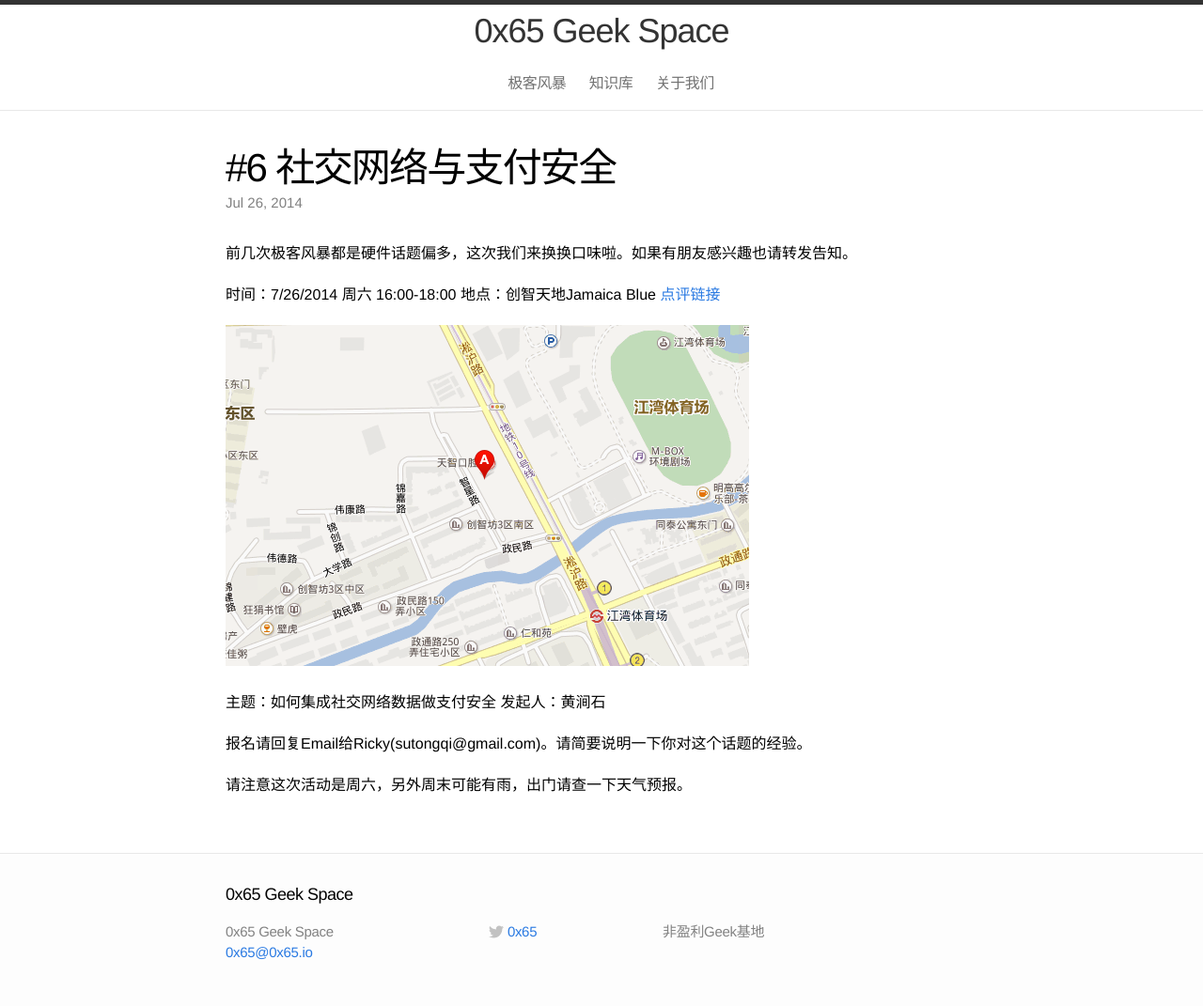
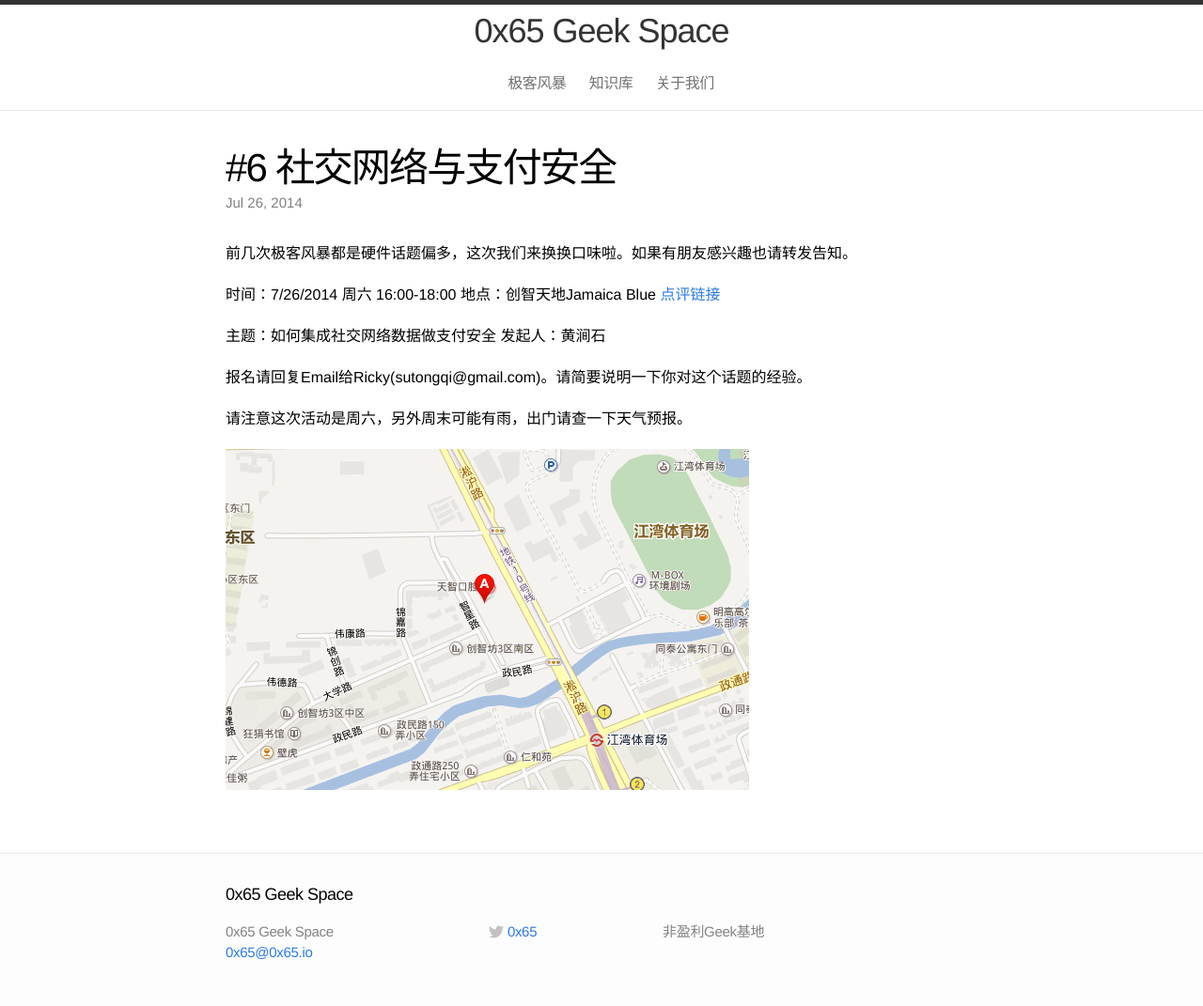
Before and after one commit to 0x65geekspace/0x65geekspace.github.io, a Jekyll site: the page built from _posts/2014-07-26-geekstorm-006.markdown, in a window 1280 px wide. Shown: the whole page at 94% size. Built offline with Jekyll 4.4.1, drawn with Linux system fonts in a browser that asks for light colours.

Commit message:
move map to bottom

```diff
--- a/_posts/2014-07-26-geekstorm-006.markdown
+++ b/_posts/2014-07-26-geekstorm-006.markdown
@@ -9,11 +9,11 @@ event-date: 2014-07-26
 时间：7/26/2014 周六 16:00-18:00
 地点：创智天地Jamaica Blue [点评链接](http://www.dianping.com/shop/5743037)
 
-![](/images/kic-jamaica-blue.png "KIC Jamaica BLue Map")
-
 主题：如何集成社交网络数据做支付安全
 发起人：黄涧石
 
 报名请回复Email给Ricky(sutongqi@gmail.com)。请简要说明一下你对这个话题的经验。
 
 请注意这次活动是周六，另外周末可能有雨，出门请查一下天气预报。
+
+![](/images/kic-jamaica-blue.png "KIC Jamaica BLue Map")
```
